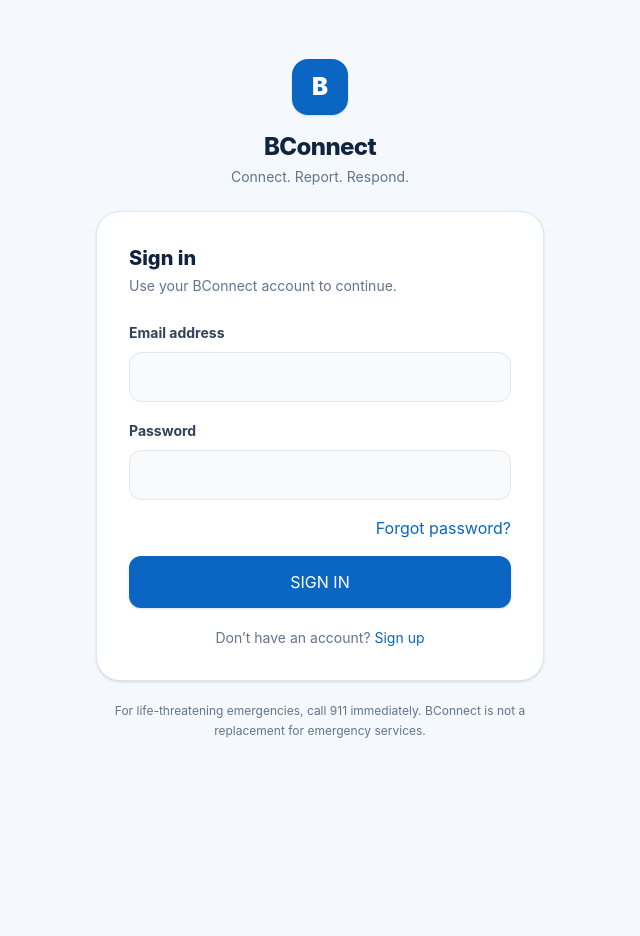
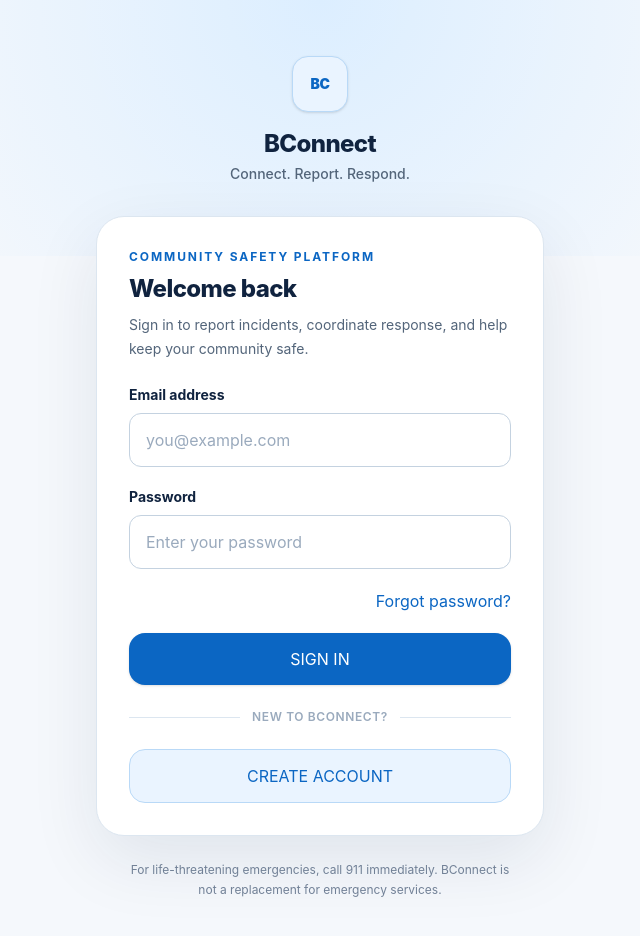
Before and after one commit to a3bcruz-jpg/BConnect, a Next.js app: page /login in a window 1280 px wide. Shown: the top 936 px of the page, without its empty margins (320-960 px from the left). Before the commit the page ends 800 px from the top, so only its background shows below. Built offline with nearby package versions, Linux system fonts and the light colour scheme; no server answers.

Commit message:
ui: refine login experience

```diff
--- a/src/app/login/page.tsx
+++ b/src/app/login/page.tsx
@@ -76,40 +76,57 @@ export default function LoginPage() {
     }
   }
 
-  if (loading) return <main className="flex min-h-screen items-center justify-center bg-[#f5f8fc] px-4 text-sm text-slate-500">Checking your BConnect session…</main>;
+  if (loading) return <main className="flex min-h-screen items-center justify-center bg-[#f5f8fc] px-4 text-sm text-[#53657a]">Checking your BConnect session…</main>;
 
   return (
-    <main className="flex min-h-screen items-center justify-center bg-[#f5f8fc] px-4 py-8">
-      <div className="w-full max-w-md">
-        <div className="mb-6 text-center">
-          <div className="mx-auto flex h-14 w-14 items-center justify-center rounded-2xl bg-[#0b66c3] text-2xl font-black text-white shadow-sm">B</div>
+    <main className="relative flex min-h-screen items-center justify-center overflow-hidden bg-[#f5f8fc] px-4 py-10 sm:py-14">
+      <div aria-hidden="true" className="pointer-events-none absolute inset-x-0 top-0 h-64 bg-[radial-gradient(circle_at_top,#dceeff,transparent_68%)]" />
+      <div className="relative w-full max-w-md">
+        <header className="mb-8 text-center">
+          <div className="mx-auto flex h-14 w-14 items-center justify-center rounded-2xl border border-[#b9d9f7] bg-[#eaf4ff] text-sm font-black tracking-tight text-[#0b66c3] shadow-sm" aria-hidden="true">BC</div>
           <p className="mt-4 text-2xl font-extrabold tracking-tight text-[#10233f]">BConnect</p>
-          <p className="mt-1 text-sm text-slate-500">Connect. Report. Respond.</p>
-        </div>
-        <section className="rounded-3xl border border-[#dce6f0] bg-white p-6 shadow-sm sm:p-8">
-          <h1 className="text-xl font-extrabold text-[#10233f]">{resetMode ? 'Reset password' : 'Sign in'}</h1>
-          <p className="mt-1 text-sm text-slate-500">{resetMode ? 'Enter your email and we will send a secure reset link.' : 'Use your BConnect account to continue.'}</p>
-          {error && <div role="alert" className="mt-4 rounded-xl border border-red-200 bg-red-50 px-4 py-3 text-sm font-semibold text-red-800">{error}</div>}
-          {resetSent && <div role="status" className="mt-4 rounded-xl border border-green-200 bg-green-50 px-4 py-3 text-sm font-semibold text-green-800">If an account exists for this email, a password reset link has been sent. Check your inbox and spam folder.</div>}
+          <p className="mt-1 text-sm font-medium text-[#53657a]">Connect. Report. Respond.</p>
+        </header>
+
+        <section className="rounded-[1.75rem] border border-[#dce6f0] bg-white p-6 shadow-[0_24px_70px_rgba(16,35,63,0.09)] sm:p-8">
+          <div>
+            <p className="text-xs font-bold uppercase tracking-[0.16em] text-[#0b66c3]">Community safety platform</p>
+            <h1 className="mt-2 text-2xl font-extrabold tracking-tight text-[#10233f]">{resetMode ? 'Reset your password' : 'Welcome back'}</h1>
+            <p className="mt-2 text-sm leading-6 text-[#53657a]">{resetMode ? 'Enter your email and we will send a secure password reset link.' : 'Sign in to report incidents, coordinate response, and help keep your community safe.'}</p>
+          </div>
+
+          {error && <div role="alert" className="mt-5 rounded-2xl border border-red-200 bg-red-50 px-4 py-3 text-sm font-semibold leading-5 text-red-800">{error}</div>}
+          {resetSent && <div role="status" className="mt-5 rounded-2xl border border-green-200 bg-green-50 px-4 py-3 text-sm font-semibold leading-5 text-green-800">If an account exists for this email, a reset link has been sent. Check your inbox and spam folder.</div>}
+
           {resetMode ? (
-            <form onSubmit={handlePasswordReset} className="mt-6 space-y-4">
-              <div><label htmlFor="reset-email" className="text-sm font-bold text-slate-700">Email address</label><input id="reset-email" type="email" required autoComplete="email" value={email} onChange={(event) => setEmail(event.target.value)} className="mt-2 w-full rounded-xl border border-slate-200 bg-slate-50 px-4 py-3 text-sm outline-none focus:border-[#0b66c3] focus:bg-white focus:ring-4 focus:ring-blue-50" /></div>
-              <button type="submit" disabled={submitting} className="w-full rounded-xl bg-[#0b66c3] px-5 py-3.5 text-sm font-extrabold text-white shadow-sm hover:bg-[#084d91] disabled:cursor-not-allowed disabled:opacity-50">{submitting ? 'SENDING…' : 'SEND RESET LINK'}</button>
-              <button type="button" onClick={() => { setResetMode(false); setError(''); setResetSent(false); }} className="w-full text-sm font-bold text-[#0b66c3]">Back to sign in</button>
+            <form onSubmit={handlePasswordReset} className="mt-6 space-y-5">
+              <div>
+                <label htmlFor="reset-email" className="mb-2 block text-sm font-bold text-[#10233f]">Email address</label>
+                <input id="reset-email" type="email" required autoComplete="email" placeholder="you@example.com" value={email} onChange={(event) => setEmail(event.target.value)} className="w-full rounded-2xl border border-[#c4d2e0] bg-white px-4 py-3.5 text-sm text-[#10233f] outline-none transition placeholder:text-[#9aaabd] focus:border-[#0b66c3] focus:ring-4 focus:ring-[#0b66c3]/10" />
+              </div>
+              <button type="submit" disabled={submitting} className="w-full rounded-2xl bg-[#0b66c3] px-5 py-3.5 text-sm font-extrabold text-white transition hover:bg-[#084d91] focus:outline-none focus:ring-4 focus:ring-[#0b66c3]/20 disabled:cursor-not-allowed disabled:opacity-50">{submitting ? 'SENDING…' : 'SEND RESET LINK'}</button>
+              <button type="button" onClick={() => { setResetMode(false); setError(''); setResetSent(false); }} className="w-full rounded-2xl px-4 py-2 text-sm font-bold text-[#0b66c3] transition hover:bg-[#eaf4ff] focus:outline-none focus:ring-4 focus:ring-[#0b66c3]/10">Back to sign in</button>
             </form>
           ) : (
             <>
-              <form onSubmit={handleSubmit} className="mt-6 space-y-4">
-                <div><label htmlFor="email" className="text-sm font-bold text-slate-700">Email address</label><input id="email" type="email" required autoComplete="email" value={email} onChange={(event) => setEmail(event.target.value)} className="mt-2 w-full rounded-xl border border-slate-200 bg-slate-50 px-4 py-3 text-sm outline-none focus:border-[#0b66c3] focus:bg-white focus:ring-4 focus:ring-blue-50" /></div>
-                <div><label htmlFor="password" className="text-sm font-bold text-slate-700">Password</label><input id="password" type="password" required autoComplete="current-password" value={password} onChange={(event) => setPassword(event.target.value)} className="mt-2 w-full rounded-xl border border-slate-200 bg-slate-50 px-4 py-3 text-sm outline-none focus:border-[#0b66c3] focus:bg-white focus:ring-4 focus:ring-blue-50" /></div>
-                <div className="text-right"><button type="button" onClick={() => { setResetMode(true); setError(''); }} className="text-sm font-bold text-[#0b66c3] hover:underline">Forgot password?</button></div>
-                <button type="submit" disabled={submitting} className="w-full rounded-xl bg-[#0b66c3] px-5 py-3.5 text-sm font-extrabold text-white shadow-sm hover:bg-[#084d91] disabled:cursor-not-allowed disabled:opacity-50">{submitting ? 'SIGNING IN…' : 'SIGN IN'}</button>
+              <form onSubmit={handleSubmit} className="mt-6 space-y-5">
+                <div>
+                  <label htmlFor="email" className="mb-2 block text-sm font-bold text-[#10233f]">Email address</label>
+                  <input id="email" type="email" required autoComplete="email" placeholder="you@example.com" value={email} onChange={(event) => setEmail(event.target.value)} className="w-full rounded-2xl border border-[#c4d2e0] bg-white px-4 py-3.5 text-sm text-[#10233f] outline-none transition placeholder:text-[#9aaabd] focus:border-[#0b66c3] focus:ring-4 focus:ring-[#0b66c3]/10" />
+                </div>
+                <div>
+                  <label htmlFor="password" className="mb-2 block text-sm font-bold text-[#10233f]">Password</label>
+                  <input id="password" type="password" required autoComplete="current-password" placeholder="Enter your password" value={password} onChange={(event) => setPassword(event.target.value)} className="w-full rounded-2xl border border-[#c4d2e0] bg-white px-4 py-3.5 text-sm text-[#10233f] outline-none transition placeholder:text-[#9aaabd] focus:border-[#0b66c3] focus:ring-4 focus:ring-[#0b66c3]/10" />
+                </div>
+                <div className="text-right"><button type="button" onClick={() => { setResetMode(true); setError(''); }} className="rounded-lg text-sm font-bold text-[#0b66c3] hover:underline focus:outline-none focus:ring-4 focus:ring-[#0b66c3]/10">Forgot password?</button></div>
+                <button type="submit" disabled={submitting} className="w-full rounded-2xl bg-[#0b66c3] px-5 py-3.5 text-sm font-extrabold text-white shadow-sm transition hover:bg-[#084d91] focus:outline-none focus:ring-4 focus:ring-[#0b66c3]/20 disabled:cursor-not-allowed disabled:opacity-50">{submitting ? 'SIGNING IN…' : 'SIGN IN'}</button>
               </form>
-              <p className="mt-5 text-center text-sm text-slate-500">Don’t have an account? <button type="button" onClick={() => router.push('/signup')} className="font-bold text-[#0b66c3] hover:underline">Sign up</button></p>
+              <div className="my-6 flex items-center gap-3" aria-hidden="true"><div className="h-px flex-1 bg-[#dce6f0]" /><span className="text-xs font-semibold uppercase tracking-wider text-[#9aaabd]">New to BConnect?</span><div className="h-px flex-1 bg-[#dce6f0]" /></div>
+              <button type="button" onClick={() => router.push('/signup')} className="w-full rounded-2xl border border-[#b9d9f7] bg-[#eaf4ff] px-5 py-3.5 text-sm font-extrabold text-[#0b66c3] transition hover:bg-[#dceeff] focus:outline-none focus:ring-4 focus:ring-[#0b66c3]/20">CREATE ACCOUNT</button>
             </>
           )}
         </section>
-        <p className="mt-5 text-center text-xs leading-5 text-slate-500">For life-threatening emergencies, call 911 immediately. BConnect is not a replacement for emergency services.</p>
+        <p className="mx-auto mt-6 max-w-sm text-center text-xs leading-5 text-[#718096]">For life-threatening emergencies, call 911 immediately. BConnect is not a replacement for emergency services.</p>
       </div>
     </main>
   );
```
